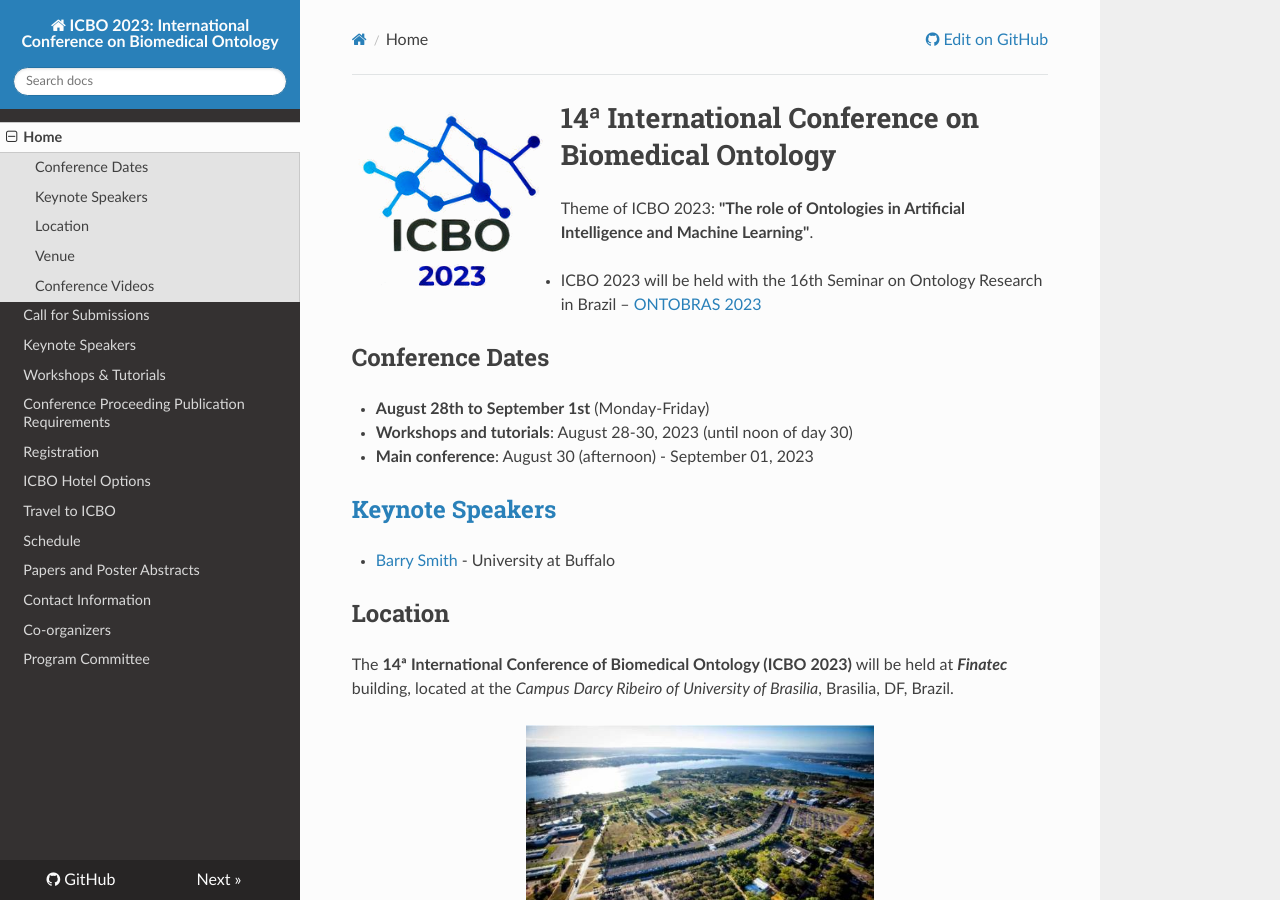
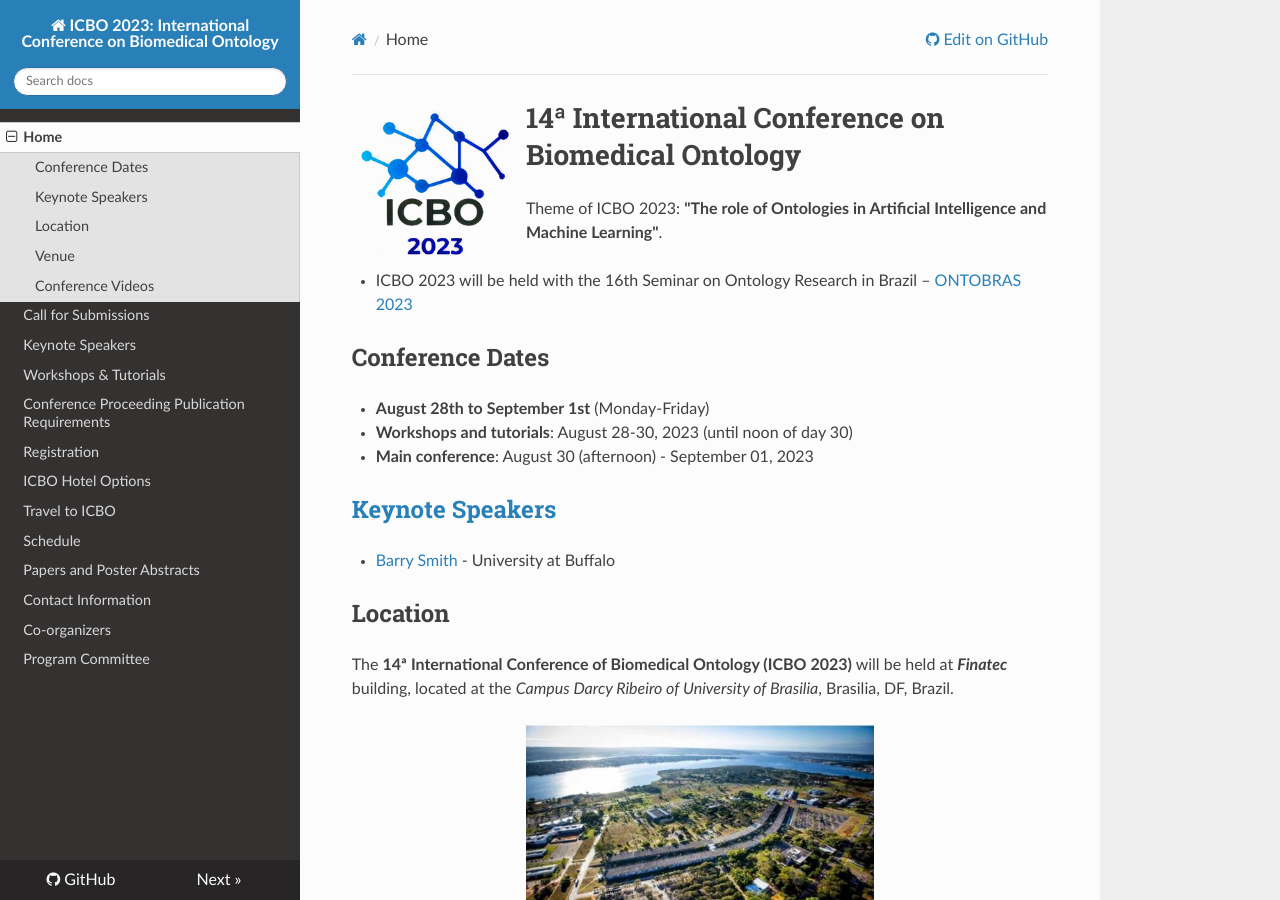
Before and after one commit to ICBO-conference/icbo2023, an MkDocs documentation site: the page built from docs/index.md, in a window 1280 px wide and 900 px high. Built offline with MkDocs 1.6.1, drawn with Linux system fonts in a browser that asks for light colours; nearby versions of some CDN libraries.

Commit message:
submissions organizers and index from Fernanda

```diff
--- a/docs/index.md
+++ b/docs/index.md
@@ -1,5 +1,5 @@
 <!-- # ICBO 2023: International Conference on Biomedical Ontology -->
-# <img align="left" src="./images/icbo2023_logo.jpg" width="30%" /> 14ª International Conference on Biomedical Ontology
+# <img align="left" src="./images/icbo2023_logo.jpg" width="25%" /> 14ª International Conference on Biomedical Ontology
 Theme of ICBO 2023: **"The role of Ontologies in Artificial Intelligence and Machine Learning"**.
 
 - ICBO 2023 will be held with the 16th Seminar on Ontology Research in Brazil – [ONTOBRAS 2023](https://www.inf.ufrgs.br/ontobras/)
```
Also changed, not shown: docs/co-organizers.md (+1 -1 lines).
